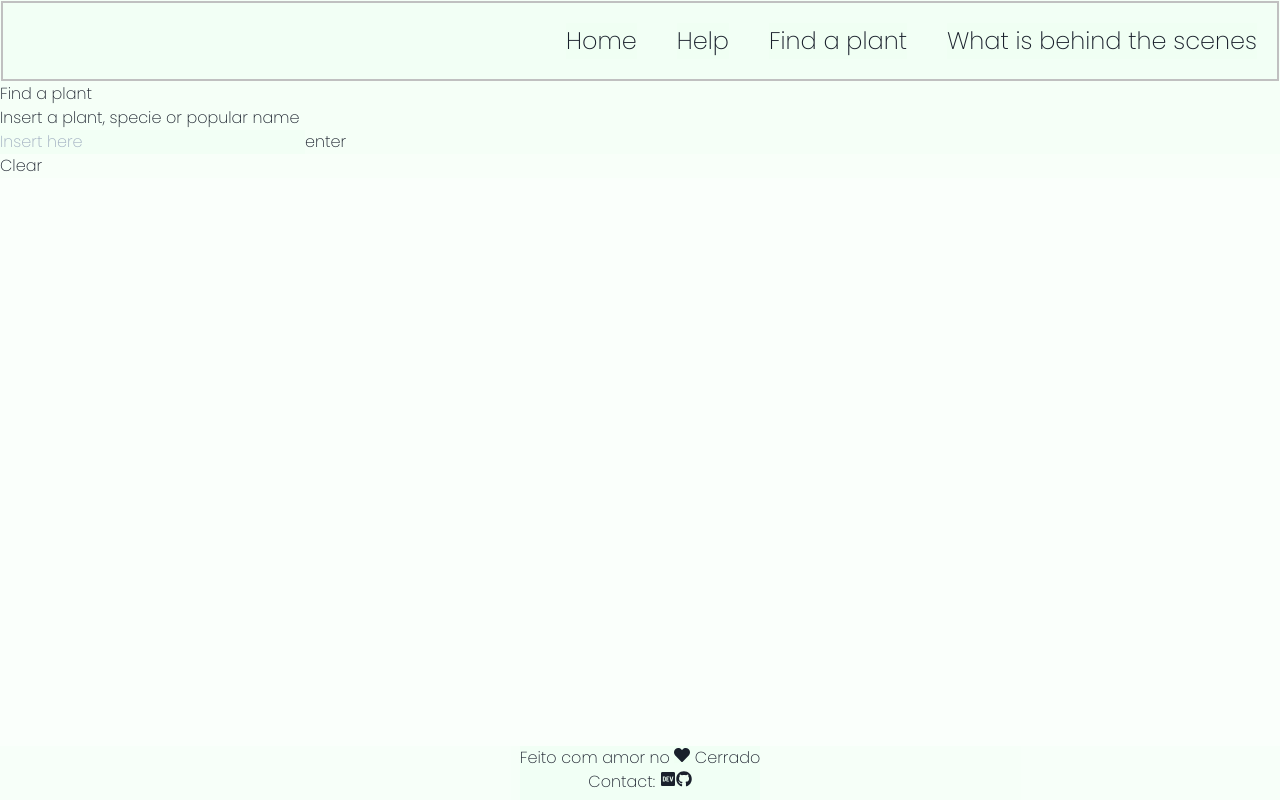
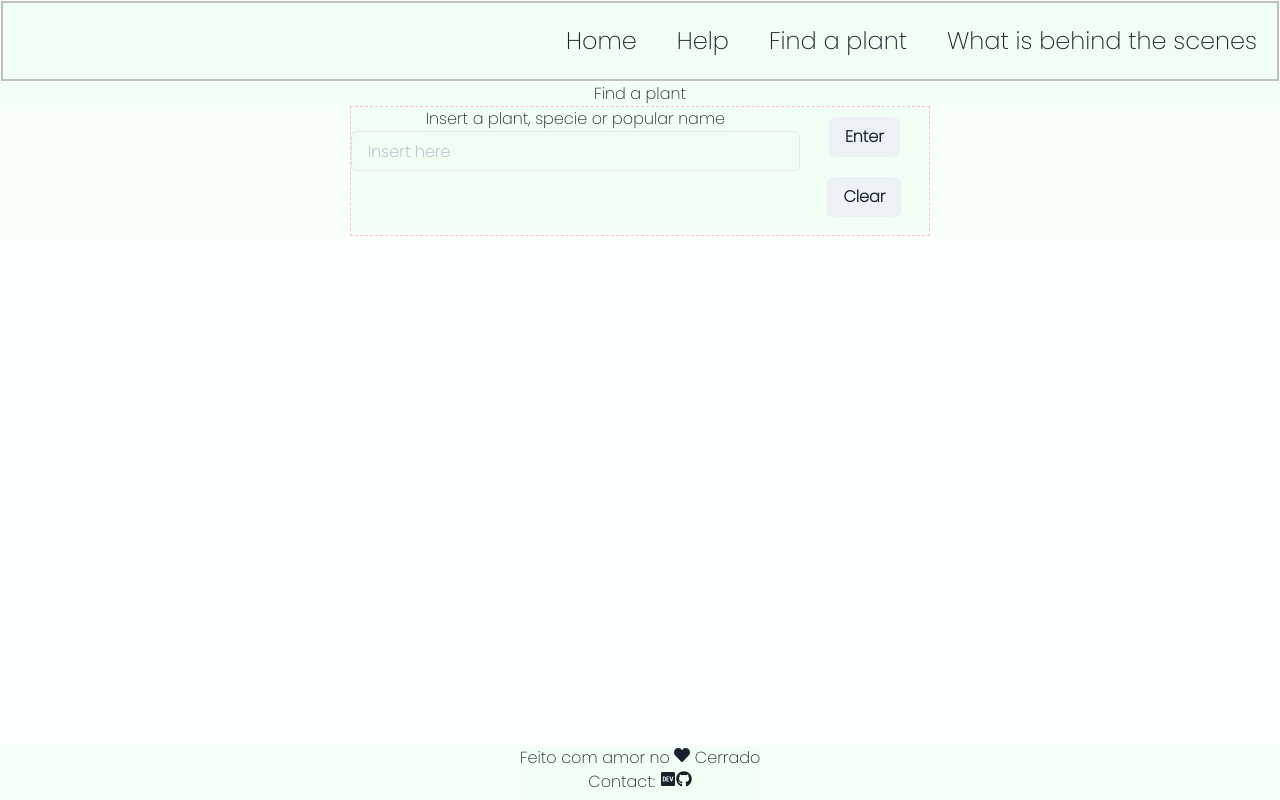
Before and after one commit to victorvhs/GardenG, a Next.js app: page /Plant in a window 1280 px wide. Built offline with nearby package versions, Linux system fonts and the light colour scheme.

Commit message:
alteraçoes formulario

```diff
--- a/pages/Plant.js
+++ b/pages/Plant.js
@@ -1,5 +1,5 @@
 import Layout from '../components/Layout'
-//import { Button, Input, InputGroup, InputRightElement } from "@chakra-ui/react"
+import { Button, Input } from "@chakra-ui/react"
 import React,{Component} from 'react'
 const fetch = require('node-fetch')
 import PlantCards from '../components/PlantCards';
@@ -40,21 +40,26 @@ class About extends React.Component{
 
     return(
         <Layout>
+          <div className="plantsInfo">
             <h1>Find a plant</h1>
-          <p>Insert a plant, specie or popular name</p>
-          <form onSubmit={this.handlerInputChange}>
-              <input
+          </div>
+          <div className="formPlantsContainer">
+            <form onSubmit={this.handlerInputChange} className='formPlants' >
+              <label htmlFor="plant">Insert a plant, specie or popular name </label>
+                <Input
                 name='plant'
                 type='text'
                 placeholder='Insert here'
                 value={this.state.plant}
                 onChange={this.handleChange}
+                id='plant'
                 />
-                <button type='submit' h='1.75rem' size='sm'  >
-                  enter
-                </button>
             </form>
-                <button onClick={this.handleClick}>Clear</button>
+            <div className="plantsButton">
+                  <Button onClick={this.handlerInputChange}>Enter</Button>
+                  <Button onClick={this.handleClick}>Clear</Button>
+            </div>
+          </div>
           <div className="ContainerCard">
           {this.state.obj}
           </div>
--- a/styles/globals.css
+++ b/styles/globals.css
@@ -74,3 +74,28 @@ div .ContainerCard{
   justify-content: space-around;
 
 }
+.plantsInfo>h1, p{
+  text-align: center;
+}
+
+.formPlantsContainer{
+  border: dashed pink 1px;
+  max-width: 580px;
+  min-width: 180px;
+  display: flex;
+  margin: 0 auto;
+  position: sticky;
+  top:0;
+  width: 580px;
+  align-content: center;
+  justify-content: center;
+  text-align: center;
+  padding-bottom: 1vh;
+}
+.formPlantsContainer:hover{
+  -webkit-box-shadow: 0px 0px 39px 3px rgba(255,2,2,0.66);
+  box-shadow: 0px 0px 20px 3px rgba(255,2,2,0.66);
+}
+.plantsButton button{
+  margin: 10px;
+}
```
Lines whose indentation alone changed are shown as unchanged.
